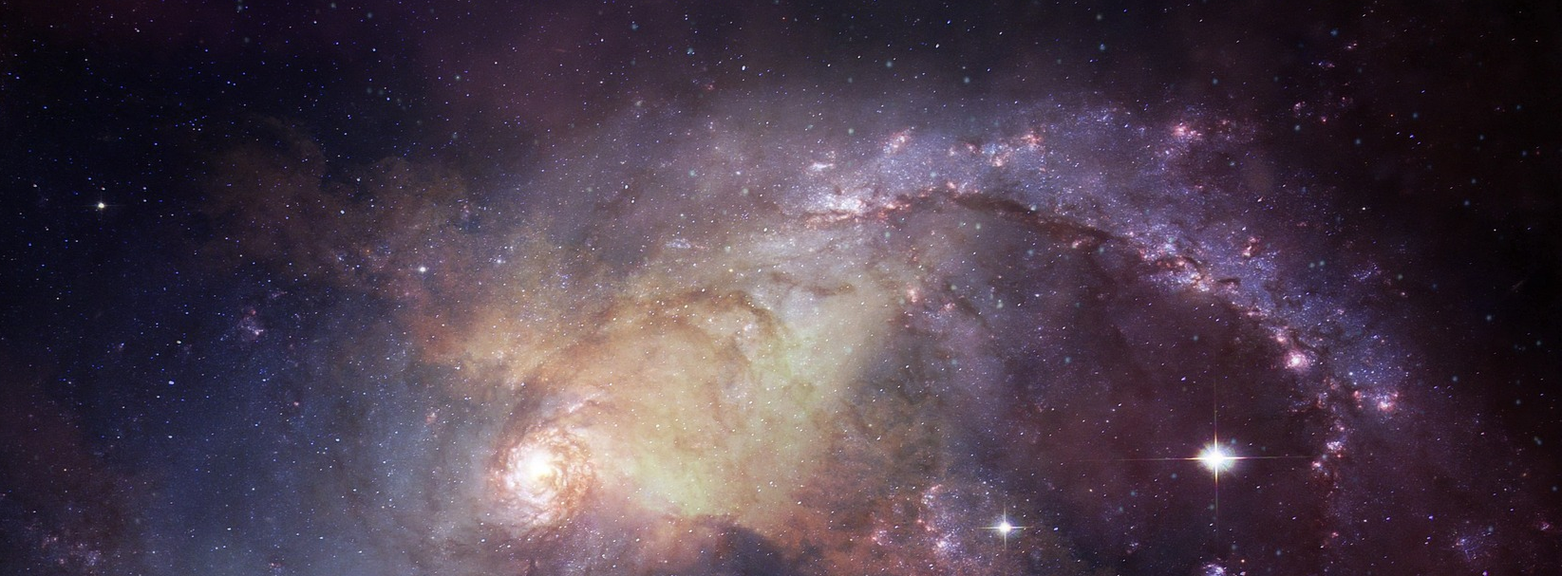
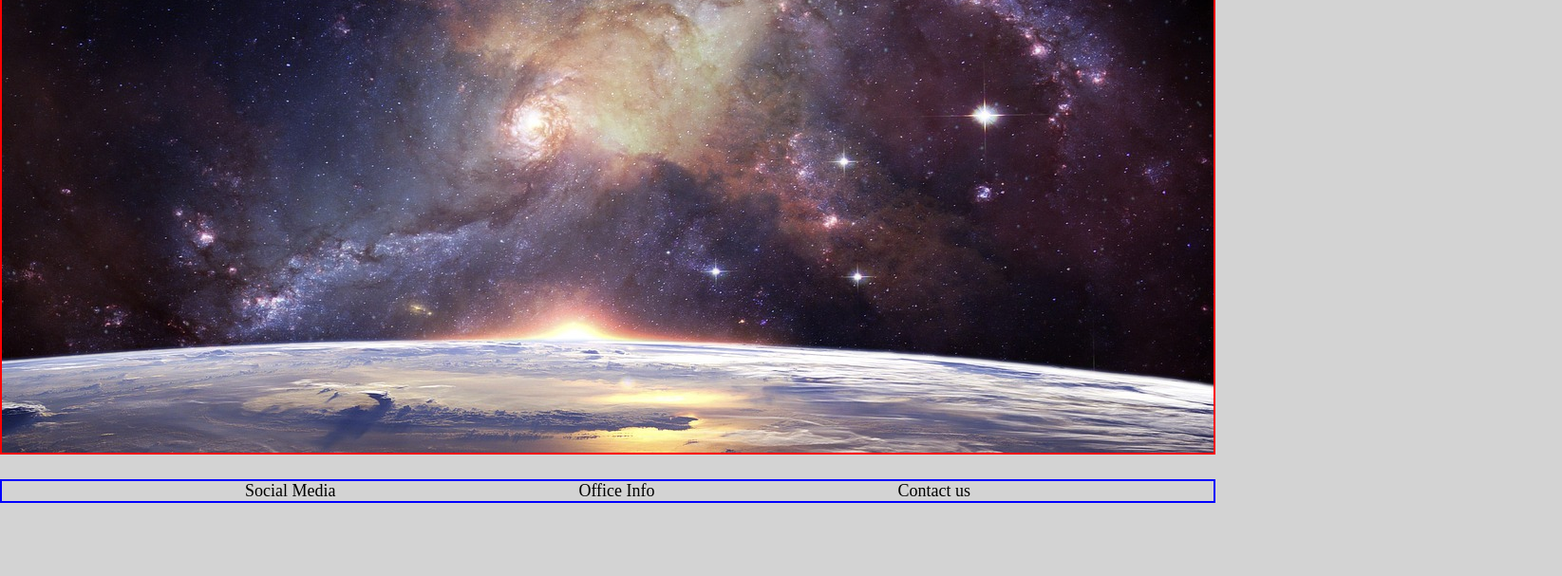
Before and after one commit to amolin09/NASA_Page, a plain HTML site: page index.html in a window 1280 px wide. Shown: the part 121-728 px from the top of the page at 95% size, 1645 px wide, since content can reach past the window. Drawn offline with Linux system fonts and the light colour scheme.

Commit message:
replaced img src to background img. updated header font. formatted content box

```diff
--- a/index.html
+++ b/index.html
@@ -17,19 +17,20 @@
 
     <div class="title-picture">
     <h1>NASA</h1>
-    <img src="/galaxy-g1f88cfc0a_1920.jpg">
+
     </div>
 
-    <div class="bottom-text">
-      <div class="Social Media">
+    <div class="content">
+
+      <div class="socialMedia">
         Social Media
       </div>
 
-      <div class="Office Info ">
+      <div class="officeInfo ">
         Office Info
       </div>
 
-      <div class="Contact Us">
+      <div class="contactUs">
        Contact us
       </div>
 
--- a/styles.css
+++ b/styles.css
@@ -4,25 +4,33 @@
 
 body{
   margin: 0;
-  background-color: mediumvioletred;
+  background-color: lightgray;
 }
-
-div.title-picture{
-  background-image: ;
-  display: flex;
-  justify-content: center;
-}
-
-div.bottom-text{
-  border-color: ghostwhite;
-  display: flex;
-  justify-content: center;
-}
-
 
 h1{
   display: flex;
   font-family: 'Merriweather', serif;
   font-weight: 900;
+  font-size: 50px;
   color: ghostwhite;
 }
+
+div.title-picture{
+  border: 2px solid red;
+  background-image: url("nasa_pic.jpg");
+  background-repeat:no-repeat;
+  background-position: center;
+  min-height: 75%;
+  margin: 0px;
+  display: flex;
+  justify-content: center;
+}
+
+div.content{
+  border: 2px solid blue;
+  font-size: large;
+  color: black;
+  margin-top: 2%;
+  display: flex;
+  justify-content: space-evenly;
+}
```
Also changed, not shown: galaxy-g1f88cfc0a_1920.jpg (deleted), nasa_pic.jpg (added).
